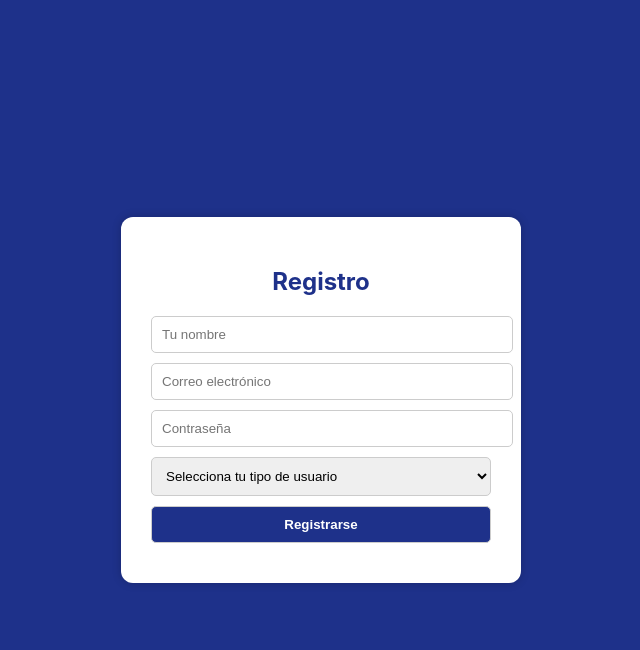
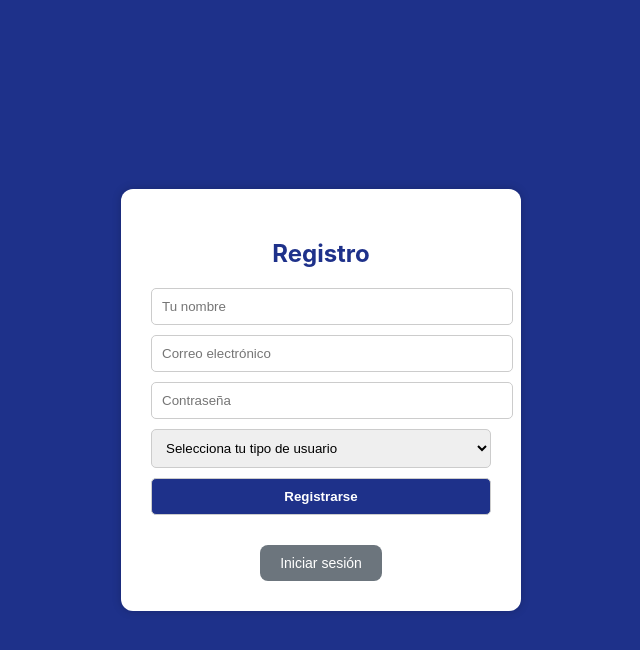
Before and after one commit to Carlosva30/now-services-frontend, a React (Create React App) app: page / in a window 1280 px wide. Both pictures are taken after a click on the button "Registrarse". Shown: the top 650 px of the page, without its empty margins (319-959 px from the left). Built offline with nearby package versions, Linux system fonts and the light colour scheme.

Commit message:
actualizacion

```diff
--- a/package.json
+++ b/package.json
@@ -10,6 +10,7 @@
     "axios": "^1.9.0",
     "react": "^19.1.0",
     "react-dom": "^19.1.0",
+    "react-router-dom": "^7.6.2",
     "react-scripts": "5.0.1",
     "web-vitals": "^2.1.4"
   },
--- a/src/App.js
+++ b/src/App.js
@@ -32,14 +32,7 @@ function App() {
 
       {pantalla === 'registro' && (
         <PantallaRegistro
-          onRegistro={(tipo, datosUsuario) => {
-            setUsuario(datosUsuario);
-            if (tipo === 'cliente') {
-              setPantalla('inicio');
-            } else {
-              setPantalla('perfilExperto');
-            }
-          }}
+          onVolverLogin={() => setPantalla('login')}
         />
       )}
 
--- a/src/componentes/inicio/PantallaInicioCliente.jsx
+++ b/src/componentes/inicio/PantallaInicioCliente.jsx
@@ -133,6 +133,29 @@ const PantallaInicioCliente = ({ onCambiarPantalla, clienteEmail, clienteId }) =
             😔 No se encontraron expertos con ese servicio.
           </p>
         )}
+
+        {/* Botón de cerrar sesión */}
+        <div style={{ textAlign: 'center', marginTop: '40px' }}>
+          <button
+            onClick={() => {
+              localStorage.clear();
+              onCambiarPantalla('login');
+            }}
+            style={{
+              backgroundColor: '#d9534f',
+              color: 'white',
+              border: 'none',
+              padding: '12px 25px',
+              borderRadius: '10px',
+              cursor: 'pointer',
+              fontSize: '16px',
+              fontWeight: 'bold',
+              boxShadow: '0 4px 10px rgba(0,0,0,0.08)'
+            }}
+          >
+             Cerrar sesión
+          </button>
+        </div>
       </div>
     </div>
   );
--- a/src/componentes/registro/PantallaRegistro.js
+++ b/src/componentes/registro/PantallaRegistro.js
@@ -13,7 +13,7 @@ const serviciosDisponibles = [
   'Otros'
 ];
 
-const PantallaRegistro = ({ onRegistro }) => {
+const PantallaRegistro = ({ onRegistro, onVolverLogin }) => {
   const [nombre, setNombre] = useState('');
   const [correo, setCorreo] = useState('');
   const [contraseña, setContraseña] = useState('');
@@ -51,9 +51,10 @@ const PantallaRegistro = ({ onRegistro }) => {
       setExito(true);
       setMensaje('¡Usuario registrado exitosamente! ✅');
 
+      // Redirigir al login después de 1.5 segundos
       setTimeout(() => {
-        if (onRegistro) onRegistro(tipoUsuario);
-      }, 2000);
+        if (onVolverLogin) onVolverLogin();
+      }, 1500);
     } catch (error) {
       setExito(false);
       setMensaje(error.response?.data?.mensaje || 'Error al registrarse');
@@ -104,6 +105,25 @@ const PantallaRegistro = ({ onRegistro }) => {
         {mensaje && (
           <p style={{ color: exito ? 'green' : 'red', marginTop: '15px', textAlign: 'center' }}>{mensaje}</p>
         )}
+
+        {/* Botón para volver al login */}
+        <div style={{ textAlign: 'center', marginTop: '20px' }}>
+          <button
+            type="button"
+            onClick={onVolverLogin}
+            style={{
+              backgroundColor: '#6c757d',
+              color: 'white',
+              border: 'none',
+              padding: '10px 20px',
+              borderRadius: '8px',
+              cursor: 'pointer',
+              fontSize: '14px'
+            }}
+          >
+             Iniciar sesión
+          </button>
+        </div>
       </form>
     </div>
   );
--- a/src/index.js
+++ b/src/index.js
@@ -3,15 +3,16 @@ import ReactDOM from 'react-dom/client';
 import './index.css';
 import App from './App';
 import reportWebVitals from './reportWebVitals';
+import { BrowserRouter } from 'react-router-dom'; // ✅ AÑADIDO
 
 const root = ReactDOM.createRoot(document.getElementById('root'));
 root.render(
   <React.StrictMode>
-    <App />
+    <BrowserRouter> {/* ✅ Envolvemos App */}
+      <App />
+    </BrowserRouter>
   </React.StrictMode>
 );
 
-// If you want to start measuring performance in your app, pass a function
-// to log results (for example: reportWebVitals(console.log))
-// or send to an analytics endpoint. Learn more: https://bit.ly/CRA-vitals
+// Si quieres medir el rendimiento de tu app:
 reportWebVitals();
```
Also changed, not shown: 1 other file (tests, documents, lock files or other folders).
